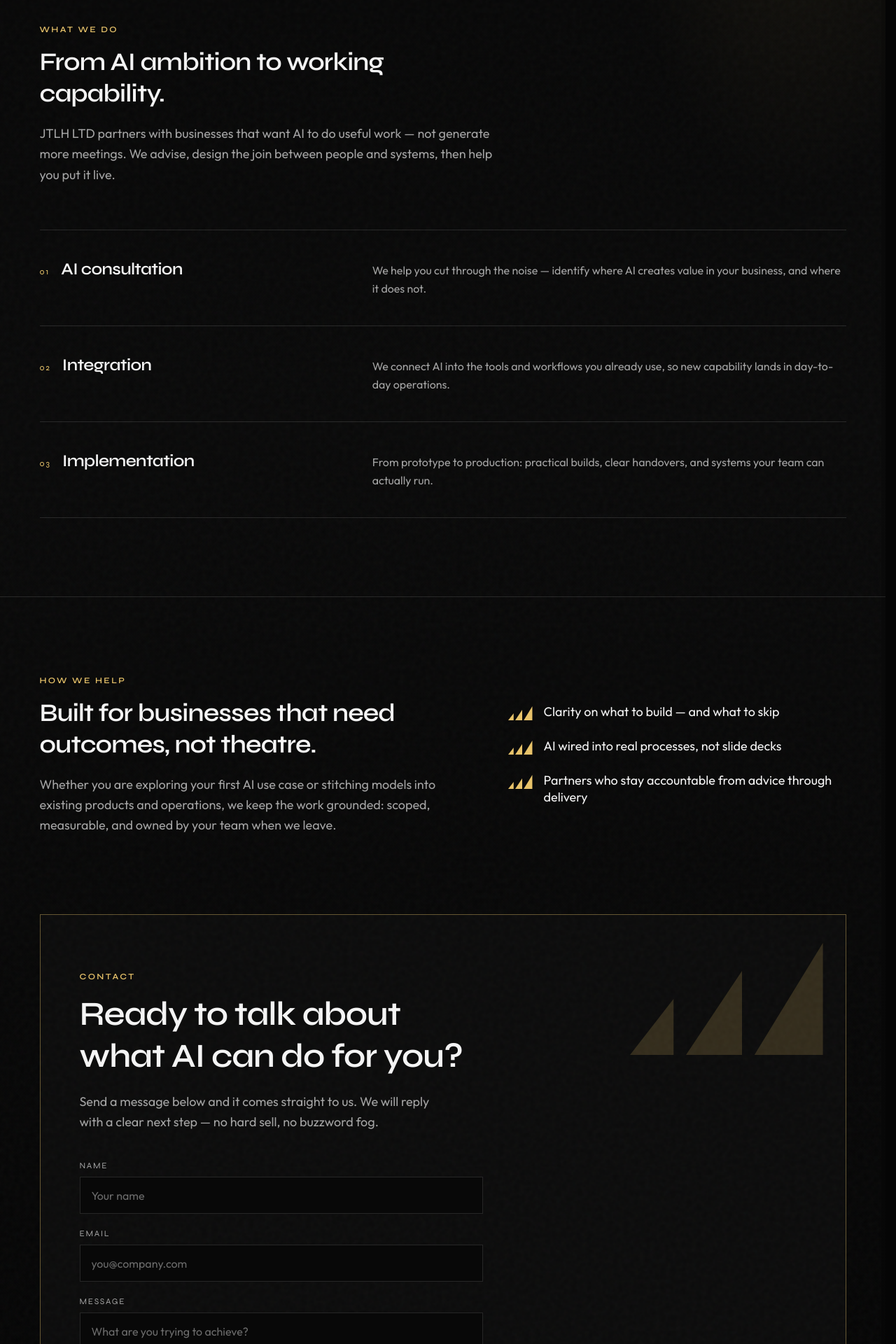
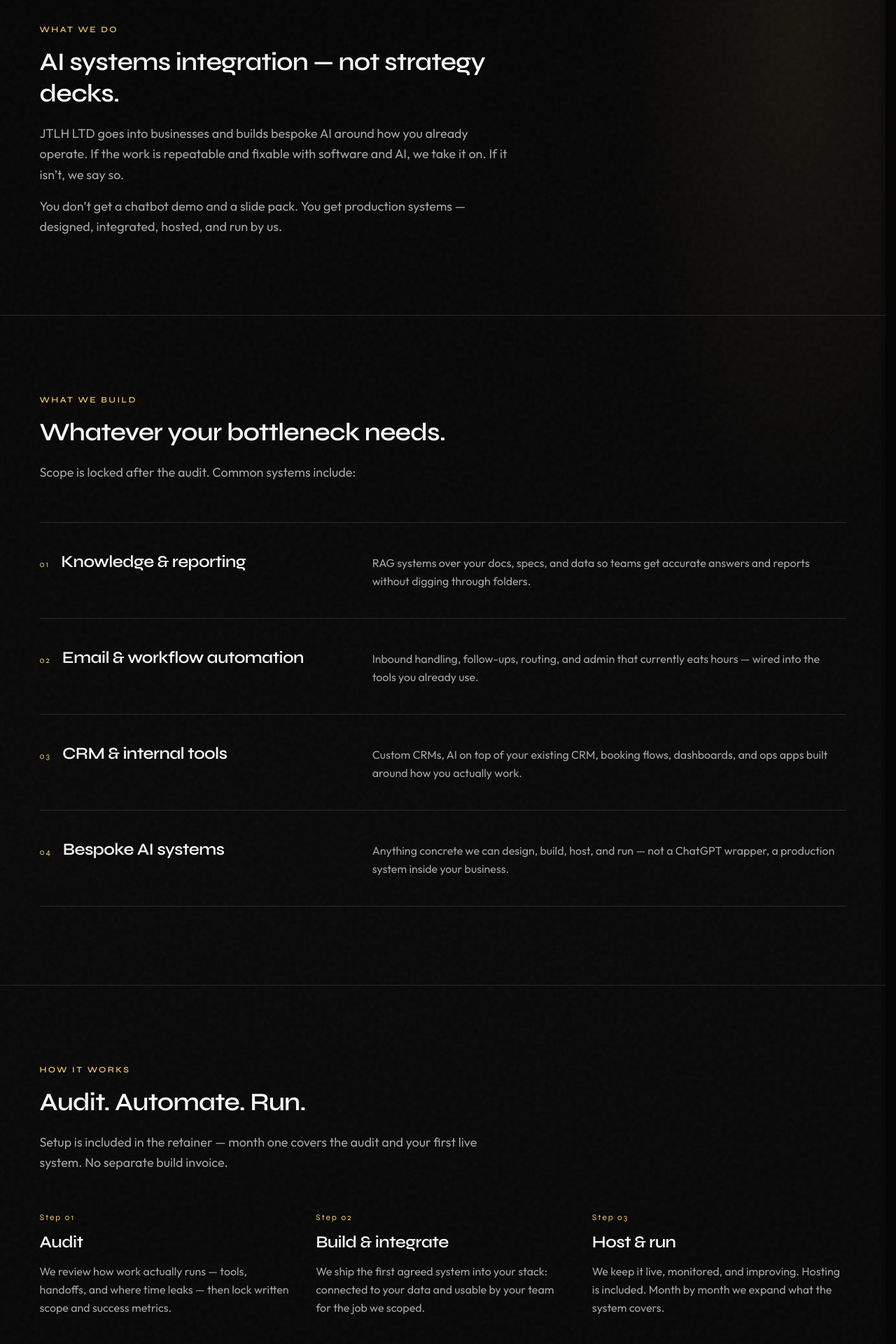
Before and after one commit to jtlhltd/jtlh-ltd, a Next.js app: page / in a window 1280 px wide. Shown: the part 880-2800 px from the top of the page at 70% size. Built offline with nearby package versions, Linux system fonts and the light colour scheme.

Commit message:
feat: rewrite landing copy for bespoke AI systems offer
Align the site with the locked JTLH offer — audit, build, host and run on retainer, with concrete system examples and the 30-day live guarantee.

Co-authored-by: Cursor <cursoragent@cursor.com>

```diff
--- a/src/app/layout.tsx
+++ b/src/app/layout.tsx
@@ -15,14 +15,14 @@ const syne = Syne({
 });
 
 export const metadata: Metadata = {
-  title: "JTLH LTD — AI Consultation & Integration",
+  title: "JTLH LTD — Bespoke AI Systems Integration",
   description:
-    "JTLH LTD helps businesses adopt and integrate AI practically — strategy, systems, and implementation that deliver real outcomes.",
+    "JTLH LTD builds bespoke AI systems into your business, hosts them, and runs them on a monthly retainer from £3,000. First system live in 30 days.",
   metadataBase: new URL("https://jtlh-ltd-web.onrender.com"),
   openGraph: {
-    title: "JTLH LTD — AI Consultation & Integration",
+    title: "JTLH LTD — Bespoke AI Systems Integration",
     description:
-      "Practical AI consultation and integration for businesses ready to move from ideas to working systems.",
+      "Audit, automate, and run AI systems inside your business — hosting included. From £3,000/month.",
     type: "website",
     locale: "en_GB",
   },
--- a/src/app/page.tsx
+++ b/src/app/page.tsx
@@ -3,25 +3,44 @@ import { Logo, LogoMark } from "@/components/Logo";
 
 const EMAIL = "jtlhltd@gmail.com";
 
-const services = [
+const buildExamples = [
   {
-    title: "AI consultation",
-    body: "We help you cut through the noise — identify where AI creates value in your business, and where it does not.",
+    title: "Knowledge & reporting",
+    body: "RAG systems over your docs, specs, and data so teams get accurate answers and reports without digging through folders.",
   },
   {
-    title: "Integration",
-    body: "We connect AI into the tools and workflows you already use, so new capability lands in day-to-day operations.",
+    title: "Email & workflow automation",
+    body: "Inbound handling, follow-ups, routing, and admin that currently eats hours — wired into the tools you already use.",
   },
   {
-    title: "Implementation",
-    body: "From prototype to production: practical builds, clear handovers, and systems your team can actually run.",
+    title: "CRM & internal tools",
+    body: "Custom CRMs, AI on top of your existing CRM, booking flows, dashboards, and ops apps built around how you actually work.",
+  },
+  {
+    title: "Bespoke AI systems",
+    body: "Anything concrete we can design, build, host, and run — not a ChatGPT wrapper, a production system inside your business.",
   },
 ];
 
-const outcomes = [
-  "Clarity on what to build — and what to skip",
-  "AI wired into real processes, not slide decks",
-  "Partners who stay accountable from advice through delivery",
+const process = [
+  {
+    title: "Audit",
+    body: "We review how work actually runs — tools, handoffs, and where time leaks — then lock written scope and success metrics.",
+  },
+  {
+    title: "Build & integrate",
+    body: "We ship the first agreed system into your stack: connected to your data and usable by your team for the job we scoped.",
+  },
+  {
+    title: "Host & run",
+    body: "We keep it live, monitored, and improving. Hosting is included. Month by month we expand what the system covers.",
+  },
+];
+
+const fitPoints = [
+  "You already run on real tools — email, CRM, docs, spreadsheets, or internal software",
+  "Too much work still depends on people doing the same tasks by hand",
+  "You want a system built and owned end-to-end — not another tool for your team to maintain",
 ];
 
 export default function Home() {
@@ -32,12 +51,20 @@ export default function Home() {
           <a href="#top" className="text-lg text-foreground transition-opacity hover:opacity-80 sm:text-xl">
             <Logo />
           </a>
+          <nav className="flex items-center gap-5 sm:gap-8">
+            <a
+              href="#how-it-works"
+              className="hidden font-display text-xs font-semibold tracking-[0.14em] text-muted uppercase transition-colors hover:text-accent sm:inline"
+            >
+              How it works
+            </a>
             <a
               href="#contact"
               className="font-display text-xs font-semibold tracking-[0.14em] text-accent uppercase transition-colors hover:text-[#f0d084] sm:text-sm"
             >
               Contact
             </a>
+          </nav>
         </div>
       </header>
 
@@ -56,12 +83,12 @@ export default function Home() {
             </div>
 
             <h1 className="animate-rise font-display max-w-3xl text-3xl leading-[1.1] font-semibold tracking-tight text-foreground sm:text-5xl md:text-6xl">
-              AI consultation and integration that ships.
+              Bespoke AI systems, built into your business.
             </h1>
 
             <p className="animate-rise-delay-1 mt-6 max-w-xl text-base leading-relaxed text-muted sm:text-lg">
-              We help organisations adopt AI with clear strategy, careful
-              integration, and implementation that holds up in the real world.
+              We audit your operation, build the automations, then host and run
+              them for you — on a monthly retainer from £3,000.
             </p>
 
             <div className="animate-rise-delay-2 mt-10 flex flex-wrap items-center gap-4">
@@ -69,7 +96,7 @@ export default function Home() {
                 href="#contact"
                 className="btn-gold group inline-flex items-center gap-3 px-7 py-3.5 font-display text-sm font-semibold tracking-wide"
               >
-                Get in touch
+                Start a conversation
                 <span
                   aria-hidden="true"
                   className="inline-block transition-transform duration-300 group-hover:translate-x-1"
@@ -81,7 +108,7 @@ export default function Home() {
                 href="#what-we-do"
                 className="font-display text-sm font-medium tracking-wide text-muted transition-colors hover:text-accent"
               >
-                What we do
+                See what we build
               </a>
             </div>
           </div>
@@ -97,18 +124,36 @@ export default function Home() {
               What we do
             </p>
             <h2 className="font-display mt-4 max-w-2xl text-3xl leading-tight font-semibold tracking-tight sm:text-4xl">
-              From AI ambition to working capability.
+              AI systems integration — not strategy decks.
             </h2>
             <p className="mt-5 max-w-2xl text-base leading-relaxed text-muted sm:text-lg">
-              JTLH LTD partners with businesses that want AI to do useful work —
-              not generate more meetings. We advise, design the join between
-              people and systems, then help you put it live.
+              JTLH LTD goes into businesses and builds bespoke AI around how you
+              already operate. If the work is repeatable and fixable with software
+              and AI, we take it on. If it isn’t, we say so.
+            </p>
+            <p className="mt-4 max-w-2xl text-base leading-relaxed text-muted sm:text-lg">
+              You don’t get a chatbot demo and a slide pack. You get production
+              systems — designed, integrated, hosted, and run by us.
+            </p>
+          </div>
+        </section>
+
+        <section className="border-t border-line px-6 py-20 sm:px-8 sm:py-28">
+          <div className="mx-auto max-w-6xl">
+            <p className="font-display text-xs font-semibold tracking-[0.2em] text-accent uppercase">
+              What we build
+            </p>
+            <h2 className="font-display mt-4 max-w-2xl text-3xl leading-tight font-semibold tracking-tight sm:text-4xl">
+              Whatever your bottleneck needs.
+            </h2>
+            <p className="mt-5 max-w-2xl text-base leading-relaxed text-muted sm:text-lg">
+              Scope is locked after the audit. Common systems include:
             </p>
 
-            <ul className="mt-16 space-y-0 border-t border-line">
-              {services.map((service, index) => (
+            <ul className="mt-14 space-y-0 border-t border-line">
+              {buildExamples.map((item, index) => (
                 <li
-                  key={service.title}
+                  key={item.title}
                   className="grid gap-3 border-b border-line py-8 sm:grid-cols-[minmax(0,0.9fr)_minmax(0,1.4fr)] sm:gap-10 sm:py-10"
                 >
                   <div className="flex items-baseline gap-4">
@@ -116,11 +161,11 @@ export default function Home() {
                       0{index + 1}
                     </span>
                     <h3 className="font-display text-xl font-semibold tracking-tight sm:text-2xl">
-                      {service.title}
+                      {item.title}
                     </h3>
                   </div>
                   <p className="text-base leading-relaxed text-muted sm:pt-1">
-                    {service.body}
+                    {item.body}
                   </p>
                 </li>
               ))}
@@ -128,32 +173,75 @@ export default function Home() {
           </div>
         </section>
 
-        <section className="relative overflow-x-clip px-6 py-20 sm:px-8 sm:py-28">
-          <div className="absolute inset-x-0 top-0 h-px bg-line" />
-          <div className="mx-auto grid max-w-6xl gap-12 lg:grid-cols-[1.1fr_0.9fr] lg:gap-20">
+        <section id="how-it-works" className="relative overflow-x-clip border-t border-line px-6 py-20 sm:px-8 sm:py-28">
+          <div className="mx-auto max-w-6xl">
+            <p className="font-display text-xs font-semibold tracking-[0.2em] text-accent uppercase">
+              How it works
+            </p>
+            <h2 className="font-display mt-4 max-w-2xl text-3xl leading-tight font-semibold tracking-tight sm:text-4xl">
+              Audit. Automate. Run.
+            </h2>
+            <p className="mt-5 max-w-2xl text-base leading-relaxed text-muted sm:text-lg">
+              Setup is included in the retainer — month one covers the audit and
+              your first live system. No separate build invoice.
+            </p>
+
+            <ol className="mt-14 grid gap-10 sm:grid-cols-3 sm:gap-8">
+              {process.map((step, index) => (
+                <li key={step.title} className="relative">
+                  <p className="font-display text-xs tracking-[0.16em] text-accent">
+                    Step 0{index + 1}
+                  </p>
+                  <h3 className="font-display mt-3 text-2xl font-semibold tracking-tight">
+                    {step.title}
+                  </h3>
+                  <p className="mt-3 text-base leading-relaxed text-muted">
+                    {step.body}
+                  </p>
+                </li>
+              ))}
+            </ol>
+          </div>
+        </section>
+
+        <section className="border-t border-line px-6 py-20 sm:px-8 sm:py-28">
+          <div className="mx-auto grid max-w-6xl gap-12 lg:grid-cols-[1.05fr_0.95fr] lg:gap-16">
             <div>
               <p className="font-display text-xs font-semibold tracking-[0.2em] text-accent uppercase">
-                How we help
+                Engagement
               </p>
               <h2 className="font-display mt-4 text-3xl leading-tight font-semibold tracking-tight sm:text-4xl">
-                Built for businesses that need outcomes, not theatre.
+                Monthly retainer. First system live in 30 days.
               </h2>
-              <p className="mt-5 max-w-xl text-base leading-relaxed text-muted sm:text-lg">
-                Whether you are exploring your first AI use case or stitching
-                models into existing products and operations, we keep the work
-                grounded: scoped, measurable, and owned by your team when we
-                leave.
+              <p className="mt-5 text-base leading-relaxed text-muted sm:text-lg">
+                From <span className="text-foreground">£3,000/month</span>,
+                adjusted to business size. After kickoff and scope lock, your
+                first agreed AI system goes live in production within 30 days —
+                or you get a full refund of month one.
+              </p>
+              <p className="mt-4 text-base leading-relaxed text-muted sm:text-lg">
+                Live means deployed, connected to the agreed tools and data, and
+                usable by your team for the agreed job — not a demo.
               </p>
             </div>
 
-            <ul className="flex flex-col justify-center gap-6">
-              {outcomes.map((item) => (
-                <li key={item} className="flex gap-4 text-base leading-snug sm:text-lg">
-                  <LogoMark className="mt-1 h-5 w-auto shrink-0" />
-                  <span>{item}</span>
+            <div className="border border-accent/30 bg-surface px-6 py-8 sm:px-8">
+              <p className="font-display text-xs font-semibold tracking-[0.2em] text-accent uppercase">
+                Who it’s for
+              </p>
+              <ul className="mt-6 space-y-5">
+                {fitPoints.map((point) => (
+                  <li key={point} className="flex gap-4 text-base leading-snug">
+                    <LogoMark className="mt-1 h-4 w-auto shrink-0" />
+                    <span>{point}</span>
                   </li>
                 ))}
               </ul>
+              <p className="mt-8 border-t border-line pt-6 text-sm leading-relaxed text-muted">
+                Industry-agnostic. If there isn’t something concrete to build or
+                integrate, we won’t take the engagement.
+              </p>
+            </div>
           </div>
         </section>
 
@@ -165,11 +253,12 @@ export default function Home() {
                 Contact
               </p>
               <h2 className="font-display mt-4 max-w-xl text-3xl leading-tight font-semibold tracking-tight sm:text-5xl">
-                Ready to talk about what AI can do for you?
+                Tell us where the work is stuck.
               </h2>
               <p className="mt-5 max-w-lg text-base leading-relaxed text-muted sm:text-lg">
-                Send a message below and it comes straight to us. We will reply
-                with a clear next step — no hard sell, no buzzword fog.
+                Share the bottleneck — email, reporting, CRM, ops, or something
+                unique to your business. We’ll reply with whether it’s a fit and
+                what a first system could look like.
               </p>
               <ContactForm />
             </div>
@@ -181,7 +270,7 @@ export default function Home() {
         <div className="mx-auto flex max-w-6xl flex-col gap-4 sm:flex-row sm:items-center sm:justify-between">
           <div className="text-sm text-muted">
             <Logo className="text-base text-foreground" />
-            <p className="mt-3">AI consultation &amp; integration.</p>
+            <p className="mt-3">Bespoke AI systems integration.</p>
           </div>
           <div className="flex flex-col gap-1 text-sm text-muted sm:items-end">
             <a href={`mailto:${EMAIL}`} className="transition-colors hover:text-accent">
--- a/src/components/ContactForm.tsx
+++ b/src/components/ContactForm.tsx
@@ -115,7 +115,7 @@ export function ContactForm() {
           maxLength={5000}
           rows={5}
           className="field resize-y"
-          placeholder="What are you trying to achieve?"
+          placeholder="What bottleneck should we look at first?"
         />
       </div>
 
```
Lines whose indentation alone changed are shown as unchanged.
